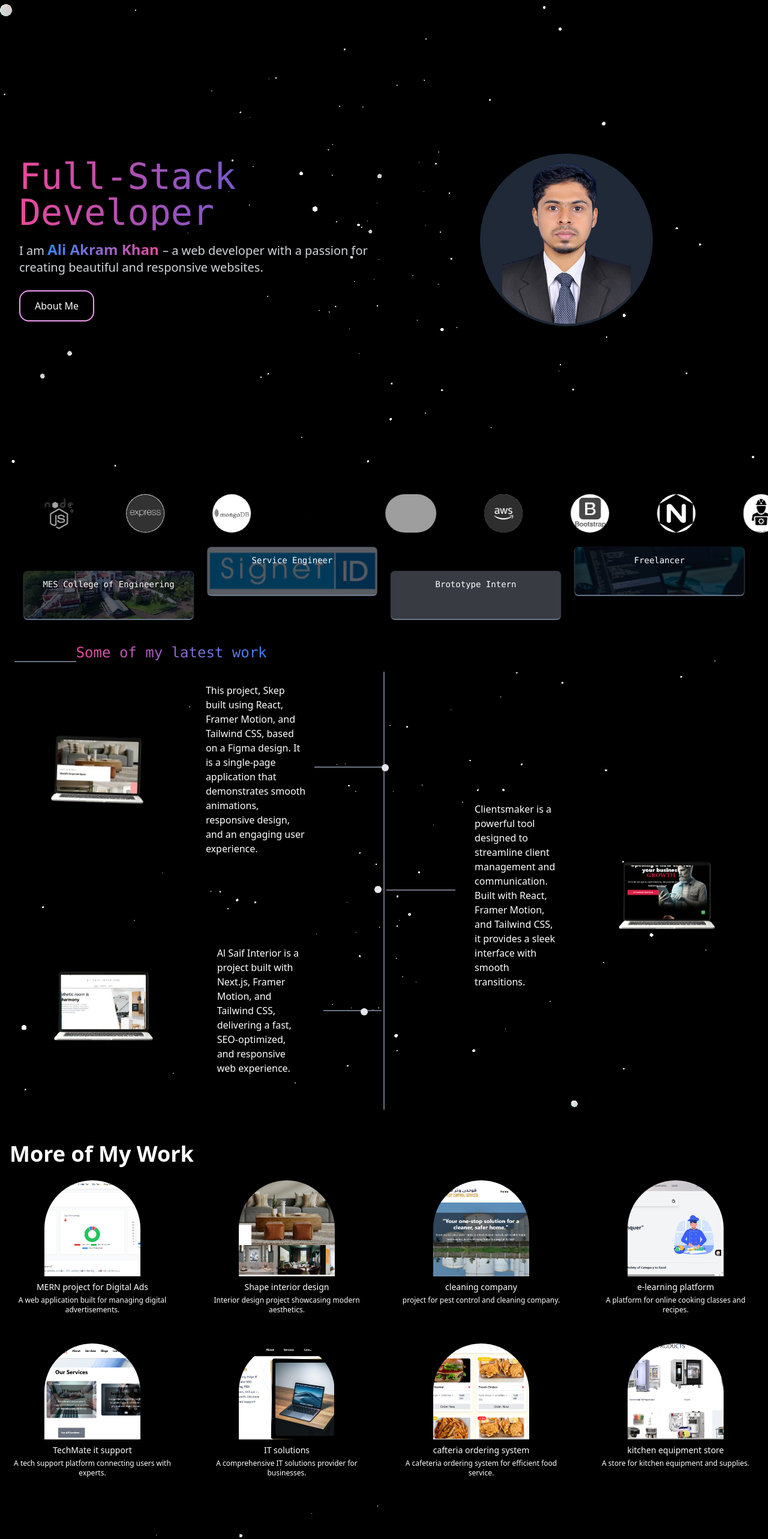
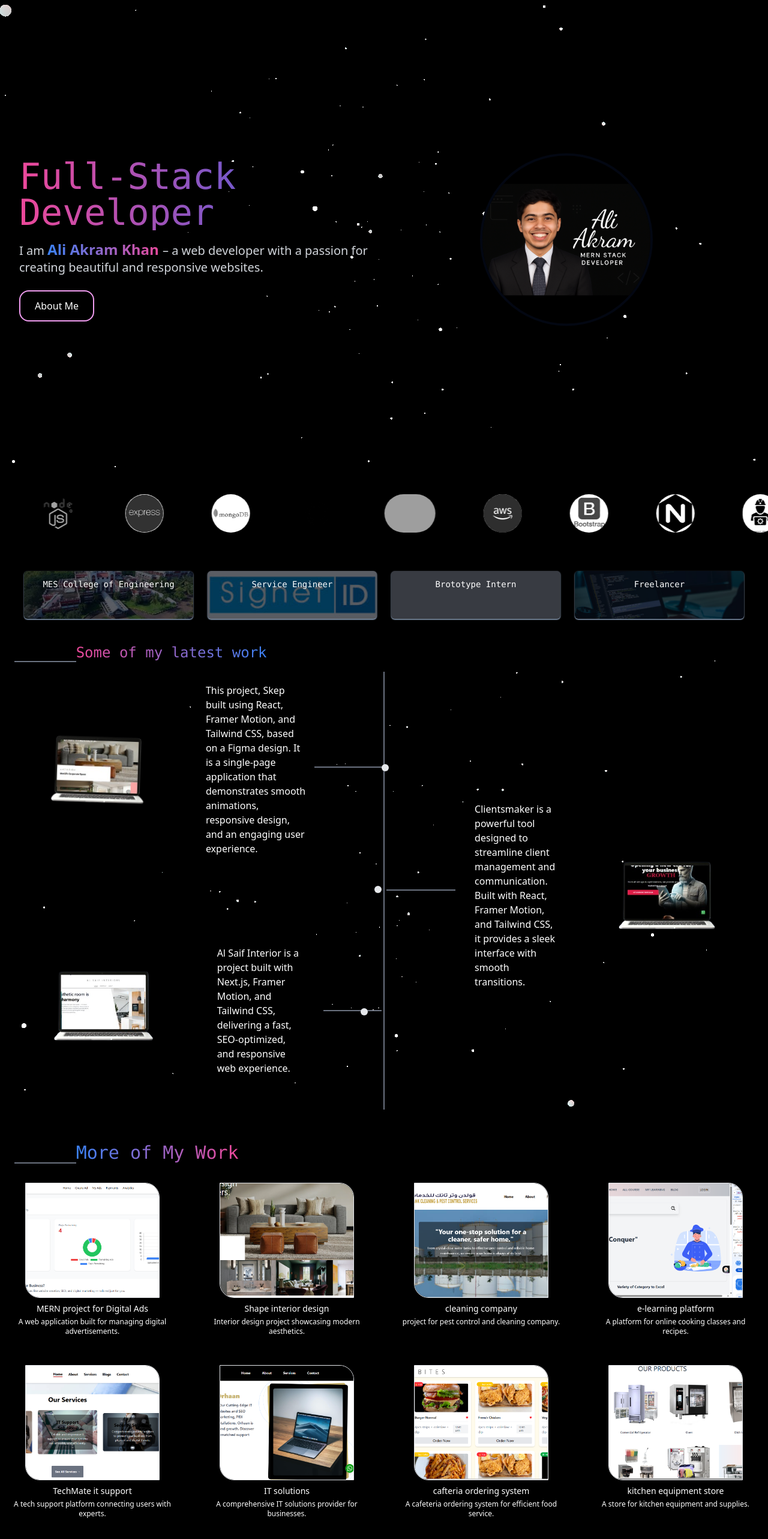
Before and after one commit to AliAkramkk/portfolioNew, a React (Vite) app: page / in a window 1280 px wide. Shown: the top 2566 px of the page at 60% size. Built offline with nearby package versions, Linux system fonts and the light colour scheme; grey boxes are pictures that could not be loaded; a web font is replaced by a local one.

Commit message:
modify the category and portfolio page

```diff
--- a/src/Pages/About.jsx
+++ b/src/Pages/About.jsx
@@ -42,7 +42,7 @@ const About = () => {
         <div
           key={index}
           className="relative group bg-gray-950 rounded-md overflow-hidden shadow-sm shadow-blue-200
-                     h-20 hover:h-64 transition-all duration-500 ease-in-out cursor-pointer even:md:-mt-10"
+                     h-20 hover:h-44 transition-all duration-500 ease-in-out cursor-pointer "
         >
           {/* Background image */}
           <img
--- a/src/Pages/Home.jsx
+++ b/src/Pages/Home.jsx
@@ -1,6 +1,6 @@
 import React, { useState } from "react";
 import HeroBackground from "../components/HeroBackground";
-import dp from "../assets/Images/ali1.png";
+import dp from "../assets/Images/aligpt.png";
 import bg from "../assets/Images/bg.jpg";
 import bg2 from "../assets/Images/bg2.png";
 import ServicesSection from "../components/ServicesSection";
@@ -96,7 +96,7 @@ const Home = () => {
             <motion.img
               src={dp}
               alt="Ali Akram Khan"
-              className="w-52 h-52 md:w-72 md:h-72 object-contain rounded-full shadow-lg border-4 border-gray-800 bg-gray-800"
+              className="w-52 h-52 md:w-72 md:h-72 object-contain rounded-full shadow-lg border-4 border-gray-950 bg-black"
               animate={{ y: [0, -8, 0] }}
               transition={{ duration: 2, repeat: Infinity, ease: "easeInOut" }}
             />
@@ -131,8 +131,8 @@ const Home = () => {
       <hr className="border-t-2 border-gray-500 w-full" />
       <footer className="bg-black text-white p-4 flex items-center justify-center space-x-4">
   <span className="font-playwrite">ali akram</span>
-  <div className="w-px h-5 bg-gray-400"></div>
-  <p>&copy; 2023. All rights reserved.</p>
+  <div className="w-px h-5 bg-gray-400 "></div>
+  <p className="font-thin">&copy; 2023. All rights reserved.</p>
 </footer>
     </>
   );
--- a/src/components/ContactForm.jsx
+++ b/src/components/ContactForm.jsx
@@ -7,6 +7,12 @@ import Particles from './Particles';
 const ContactForm = () => {
   const [formData, setFormData] = useState({ name: '', email: '', message: '' });
   const [isLoading, setIsLoading] = useState(false);
+
+   const handleClick = () => {
+        const phoneNumber = '971562613106';
+        const url = `https://api.whatsapp.com/send?phone=${phoneNumber}`;
+        window.open(url, "_blank");
+      };
 
   const handleChange = (e) => {
     const { name, value } = e.target;
@@ -63,13 +69,20 @@ const ContactForm = () => {
       <div className="relative z-10 grid md:grid-cols-2 gap-8 w-full max-w-6xl">
         {/* Left Section: Info */}
         <div className="flex flex-col justify-center p-6">
-          <h1 className="text-4xl font-bold leading-tight mb-4">
+          <h1 className="text-4xl font-bold leading-tight mb-2">
             Let’s make something <br />
-            amazing <span className="text-orange-400">together</span>.
+            amazing <span className="text-amber-400">together</span>.
           </h1>
-          <p className="text-lg mb-6">Start by <span className="text-orange-500 font-semibold px-2">saying hi</span></p>
-          <div className="space-y-2 text-sm text-gray-400">
-            <p><strong>Information</strong></p>
+          <p className="text-lg mb-2">Start by <span className="text-amber-500 font-semibold px-2">saying hi</span></p>
+           <button onClick={handleClick} className="relative overflow-hidden px-6 py-1 rounded-md text-xs md:text-sm tracking-widest flex items-center gap-2 group border hover:border-amber-400 hover:bg-white w-1/2 ">
+    <span className="relative z-10 text-white hover:text-amber-400  transition-colors duration-300 hover:scale-105">Chat on Whats App</span>
+    <span className="text:lg md:text-2xl relative z-10 text-white group-hover:text-white transition-colors duration-300 ">↗</span>
+
+    {/* Animated background */}
+    <span className="absolute inset-0 bg-black scale-y-0 group-hover:scale-y-100 origin-bottom transition-transform duration-700 ease-out z-0"></span>
+  </button>
+          <div className="space-y-2 text-sm text-gray-400 p-2 font-thin">
+            {/* <p><strong>Information</strong></p> */}
             <p>📍 Dubai, UAE</p>
             <p>📧 akramkorakkottil@gmail.com</p>
             <p>📞 +971 562 613 106</p>
--- a/src/components/MyOtherWork.jsx
+++ b/src/components/MyOtherWork.jsx
@@ -4,11 +4,14 @@ import myOtherWorkData from '../data/myOtherWorkData'
 const MyOtherWork = () => {
   return (
       <div className='bg-black text-white py-8 px-4'>
-      <h2 className='text-4xl font-semibold mb-6'>More of My Work</h2>
-      <div className='grid grid-cols-1 sm:grid-cols-2 md:grid-cols-4 gap-12'>
+         <div className="flex justify-start  items-end container mx-auto px-2 md:w:1/2 md:mb-8">
+      <hr className="border-t-2 border-gray-500 w-1/12 " />
+      <h2 className='md:text-3xl  font-mono text-transparent bg-clip-text bg-gradient-to-r from-blue-500 to-pink-500 '>More of My Work</h2>
+      </div>
+      <div className='grid grid-cols-2 sm:grid-cols-2 md:grid-cols-4 gap-12 mt-6'>
         {myOtherWorkData.map((work, index) => (
           <div key={index} className='text-center'>
-            <div className='rounded-t-full overflow-hidden w-40 h-40 mx-auto mb-2'>
+            <div className='rounded-tr-3xl rounded-bl-3xl border  overflow-hidden w-20 h-20 md:w-56 md:h-48 mx-auto mb-2'>
               <img src={work.image} alt={work.title} className='w-full h-full object-cover hover:scale-150' />
             </div>
             <h3 className='text-sm font-medium'>{work.title}</h3>
```
Also changed, not shown: src/assets/Images/aligpt.png (added).
